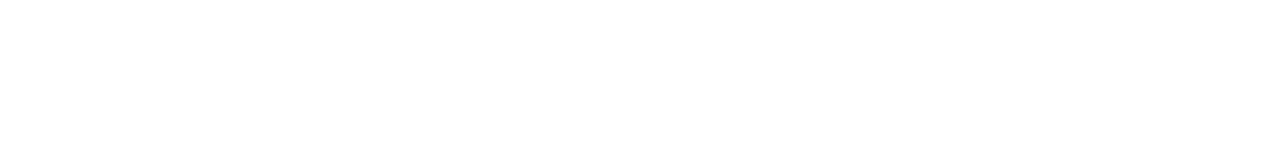
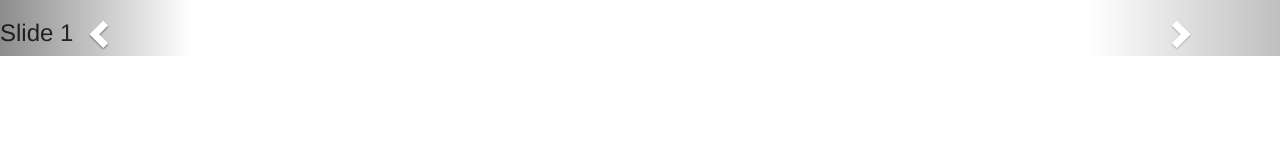
Before and after one commit to acciojob/bootstrap-carousel-Harshadsonar, a website: page main.html in a window 1280 px wide. Drawn offline with nearby package versions, Linux system fonts and the light colour scheme.

Commit message:
created a submission

```diff
--- a/main.html
+++ b/main.html
@@ -1,16 +1,60 @@
 <!DOCTYPE html>
-
-<html>
+<html lang="en">
 
 <head>
-	<link rel="stylesheet" href="styles.css">
+  <meta charset="UTF-8">
+  <meta name="viewport" content="width=device-width, initial-scale=1.0">
+  <title>Bootstrap Carousel</title>
+  <!-- Bootstrap CSS -->
+  <link rel="stylesheet" href="https://stackpath.bootstrapcdn.com/bootstrap/3.4.1/css/bootstrap.min.css">
 </head>
 
 <body>
-	<!-- the entire body must be written by student -->
-    <script type="text/javascript" src="./script.js">
-</script>
+  <div id="myCarousel" class="carousel slide" data-ride="carousel">
+    <!-- Indicators -->
+    <ol class="carousel-indicators">
+      <li data-target="#myCarousel" data-slide-to="0" class="active"></li>
+      <li data-target="#myCarousel" data-slide-to="1"></li>
+      <li data-target="#myCarousel" data-slide-to="2"></li>
+      <li data-target="#myCarousel" data-slide-to="3"></li>
+      <li data-target="#myCarousel" data-slide-to="4"></li>
+    </ol>
 
+    <!-- Slides -->
+    <div class="carousel-inner">
+      <div class="item active first-slide">
+        <!-- Slide 1 content -->
+        <h3>Slide 1</h3>
+      </div>
+      <div class="item second-slide">
+        <!-- Slide 2 content -->
+        <h3>Slide 2</h3>
+      </div>
+      <div class="item third-slide">
+        <!-- Slide 3 content -->
+        <h3>Slide 3</h3>
+      </div>
+      <div class="item fourth-slide">
+        <!-- Slide 4 content -->
+        <h3>Slide 4</h3>
+      </div>
+      <div class="item fifth-slide">
+        <!-- Slide 5 content -->
+        <h3>Slide 5</h3>
+      </div>
+    </div>
+
+    <!-- Left and right arrows -->
+    <a class="left carousel-control" href="#myCarousel" role="button" data-slide="prev">
+      <span class="glyphicon glyphicon-chevron-left"></span>
+    </a>
+    <a class="right carousel-control" href="#myCarousel" role="button" data-slide="next">
+      <span class="glyphicon glyphicon-chevron-right"></span>
+    </a>
+  </div>
+
+  <!-- Bootstrap JS -->
+  <script src="https://stackpath.bootstrapcdn.com/bootstrap/3.4.1/js/bootstrap.min.js"></script>
 </body>
 
 </html>
```
